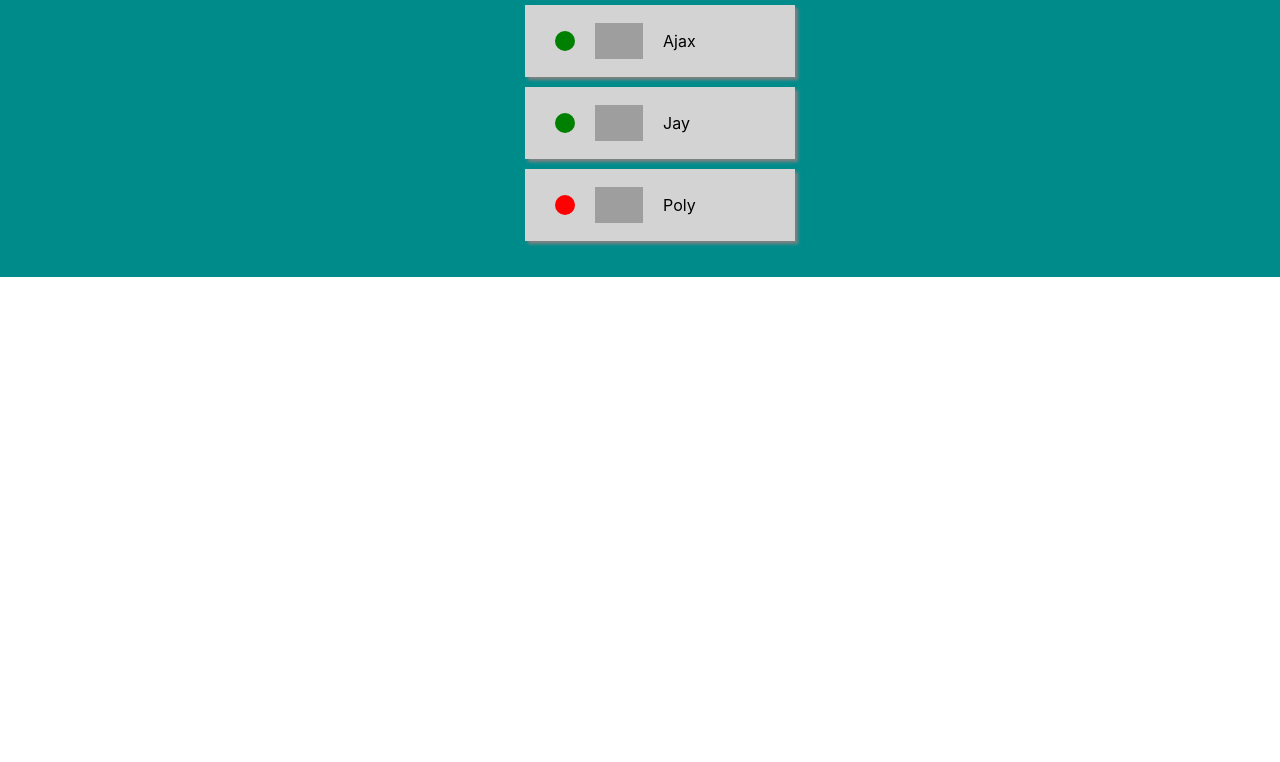
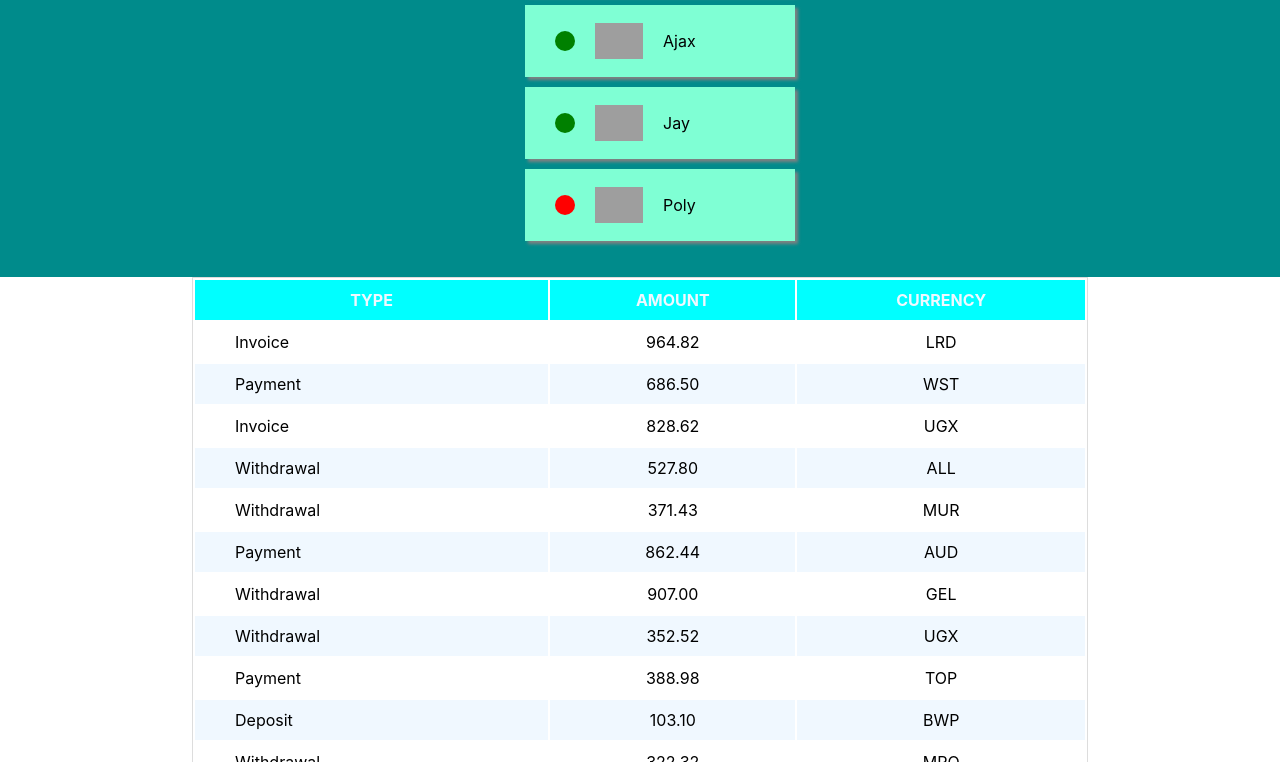
Before and after one commit to Andrew-Samoilov/React-hw-01, a React (Create React App) app: page / in a window 1280 px wide. Shown: the part 1858-2620 px from the top of the page. Before the commit the page ends 2135 px from the top, so only its background shows below. Built offline with nearby package versions, Linux system fonts and the light colour scheme; grey boxes are pictures that could not be loaded.

Commit message:
Add propTitle

```diff
--- a/src/components/App.jsx
+++ b/src/components/App.jsx
@@ -1,4 +1,3 @@
-// import { Profile } from "./Profile/Profile";
 import { ProfileBoard } from "components/ProfileBoard/ProfileBoard";
 import users from "../data/profile-user.json";
 
@@ -7,7 +6,10 @@
 
 import { FriendsBoard } from "./FriendsBoard/FriendsBoard";
 import friendsLoad from "../data/friends.json";
-// console.log(friendsLoad);
+
+import { TransactionHistory } from "./TransactionHistory/TransactionHistory";
+import transactionLoad from "../data/transactions.json"
+// console.log(transactionLoad);
 
 export const App = () => {
 
@@ -17,5 +19,6 @@
     </section>
     <Statistics stats={datastat} title="Upload stats" />
     <FriendsBoard friends={friendsLoad} />
+    <TransactionHistory items={transactionLoad} />
     </div>);
 };
--- a/src/components/FriendListItem/FriendListItem.module.css
+++ b/src/components/FriendListItem/FriendListItem.module.css
@@ -2,7 +2,7 @@
     display: flex;
     margin: 10px;
     padding: 10px;
-    background-color:lightgrey;
+    background-color:aquamarine;
     list-style: none;
     box-shadow: 3px 3px 3px grey;
     min-width: 250px;
--- a/src/components/Profile/Profile.jsx
+++ b/src/components/Profile/Profile.jsx
@@ -1,32 +1,40 @@
-// import PropTypes from 'prop-types';
+import PropTypes from 'prop-types';
 import css from './Profile.module.css'
 
-export const Profile = ({userProfile}) => {
+export const Profile = ({ userProfile: { avatar, username, tag, location, stats: { followers, views, likes } } }) => {
   return <div className={css.profile}>
     <div className={css.description}>
       <img
-          src={userProfile.avatar}
+        src={avatar}
         alt="User avatar"
         className={css.avatar}
       />
-        <p className={css.name}>{userProfile.username}</p>
-        <p className={css.tag}>@{userProfile.tag}</p>
-        <p className={css.location}>{userProfile.location}</p>
+      <p className={css.name}>{username}</p>
+      <p className={css.tag}>@{tag}</p>
+      <p className={css.location}>{location}</p>
     </div>
 
     <ul className={css.stats}>
       <li className={css.liItem}>
         <span className={css.label}>Followers</span>
-          <span className={css.quantity}>{userProfile.stats.followers}</span>
+        <span className={css.quantity}>{followers}</span>
       </li>
       <li className={css.liItem}>
         <span className={css.label}>Views</span>
-          <span className={css.quantity}>{userProfile.stats.views}</span>
+        <span className={css.quantity}>{views}</span>
       </li>
       <li className={css.liItem}>
         <span className={css.label}>Likes</span>
-          <span className={css.quantity}>{userProfile.stats.likes}</span>
+        <span className={css.quantity}>{likes}</span>
       </li>
     </ul>
   </div>
 }
+
+// console.log(avatar);
+
+Profile.propTypes = {
+  userProfile: { avatar: PropTypes.string.isRequired, username: PropTypes.string.isRequired, tag: PropTypes.string.isRequired, location: PropTypes.string.isRequired, stats: { followers: PropTypes.number.isRequired, views: PropTypes.number.isRequired, likes: PropTypes.number.isRequired } },
+  userProfile: PropTypes.object,
+
+}
--- /dev/null
+++ b/src/components/TransactionHistory/TransactionHistory.jsx
@@ -0,0 +1,22 @@
+import css from "./TransactionHistory.module.css"
+export const TransactionHistory = ({ items }) => {
+    // console.log(items);
+    return (
+        <table className={css.transactionHistory}>
+            <thead className={css.THthead}>
+                <tr>
+                    <th>Type</th>
+                    <th>Amount</th>
+                    <th>Currency</th>
+                </tr>
+            </thead>
+            <tbody>
+                {items.map(el =>
+                    <tr key={el.id}>
+                        <td className={css.THtype} >{el.type}</td>
+                        <td>{el.amount}</td>
+                        <td>{el.currency}</td>
+                    </tr> )}
+            </tbody>
+        </table>)
+}
--- /dev/null
+++ b/src/components/TransactionHistory/TransactionHistory.module.css
@@ -0,0 +1,27 @@
+.transactionHistory{
+    /* background-color: aliceblue; */
+    margin-left: auto;
+    margin-right: auto;
+
+    width: 70%;
+text-transform: capitalize;
+    border: 1px solid #ddd;
+}
+.THthead{
+    background-color: aqua;
+    color: aliceblue;
+    padding: 5px;
+text-transform: uppercase;
+}
+tr:nth-child(even) {
+    background-color:aliceblue ;
+}
+th,
+td {
+    text-align: center;
+    padding: 10px;
+}
+.THtype{
+    text-align: left;
+    padding-left: 40px;
+}
--- /dev/null
+++ b/src/data/transactions.json
@@ -0,0 +1,122 @@
+[
+  {
+    "id": "1e0700a2-5183-4291-85cc-2065a036a683",
+    "type": "invoice",
+    "amount": "964.82",
+    "currency": "LRD"
+  },
+  {
+    "id": "a30f821b-4d25-4ff0-abdd-e340b3f0dd2b",
+    "type": "payment",
+    "amount": "686.50",
+    "currency": "WST"
+  },
+  {
+    "id": "44dca67a-8e5a-4798-bf8e-b15efd4e1abd",
+    "type": "invoice",
+    "amount": "828.62",
+    "currency": "UGX"
+  },
+  {
+    "id": "ea8ed3dc-2b68-4a53-905a-53ecb0adef33",
+    "type": "withdrawal",
+    "amount": "527.80",
+    "currency": "ALL"
+  },
+  {
+    "id": "ea76146a-0b00-4b80-bc02-a8c822176712",
+    "type": "withdrawal",
+    "amount": "371.43",
+    "currency": "MUR"
+  },
+  {
+    "id": "63ca02f9-d637-46b5-9237-f3b24425e029",
+    "type": "payment",
+    "amount": "862.44",
+    "currency": "AUD"
+  },
+  {
+    "id": "ed0263e8-59a5-4bf1-87e0-2bb88e53dc34",
+    "type": "withdrawal",
+    "amount": "907.00",
+    "currency": "GEL"
+  },
+  {
+    "id": "6013bad0-750c-4691-8bc2-d8f2b43969c4",
+    "type": "withdrawal",
+    "amount": "352.52",
+    "currency": "UGX"
+  },
+  {
+    "id": "252c7be4-8b06-4fa7-8d42-61fb835b70d5",
+    "type": "payment",
+    "amount": "388.98",
+    "currency": "TOP"
+  },
+  {
+    "id": "4eaab41b-b967-40ac-82ed-85fc66f646f1",
+    "type": "deposit",
+    "amount": "103.10",
+    "currency": "BWP"
+  },
+  {
+    "id": "9648a350-8469-42d5-8bf3-18090de5fe67",
+    "type": "withdrawal",
+    "amount": "322.32",
+    "currency": "MRO"
+  },
+  {
+    "id": "9c5c25fb-1a95-4b2f-8d1f-4c4426d677cc",
+    "type": "invoice",
+    "amount": "14.79",
+    "currency": "PYG"
+  },
+  {
+    "id": "43ef232c-80e9-4d6f-b48a-b22405620de3",
+    "type": "payment",
+    "amount": "904.86",
+    "currency": "CHF"
+  },
+  {
+    "id": "5161682e-e620-4019-ab0a-24ceb10fbd20",
+    "type": "withdrawal",
+    "amount": "307.08",
+    "currency": "NOK"
+  },
+  {
+    "id": "7b119d71-42e6-4c42-a141-6818b07bb9ff",
+    "type": "invoice",
+    "amount": "275.07",
+    "currency": "AWG"
+  },
+  {
+    "id": "a4f65722-65c4-4c28-b1f4-b8ed988bb205",
+    "type": "deposit",
+    "amount": "213.10",
+    "currency": "STD"
+  },
+  {
+    "id": "c6e5784b-0ca3-48d6-86e5-b5128af5a523",
+    "type": "invoice",
+    "amount": "116.11",
+    "currency": "CUP CUC"
+  },
+  {
+    "id": "c9ebed6a-3a02-4b49-ac0d-0534b51f2bfd",
+    "type": "invoice",
+    "amount": "878.67",
+    "currency": "HKD"
+  },
+  {
+    "id": "a4a98b0e-b22c-438b-9f83-de2df52110c8",
+    "type": "invoice",
+    "amount": "725.03",
+    "currency": "UYU UYI"
+  },
+  {
+    "id": "b39bfa7a-0166-4c47-94d6-87d20590f746",
+    "type": "payment",
+    "amount": "405.45",
+    "currency": "MDL"
+  }
+]
```
Lines whose indentation alone changed are shown as unchanged.
